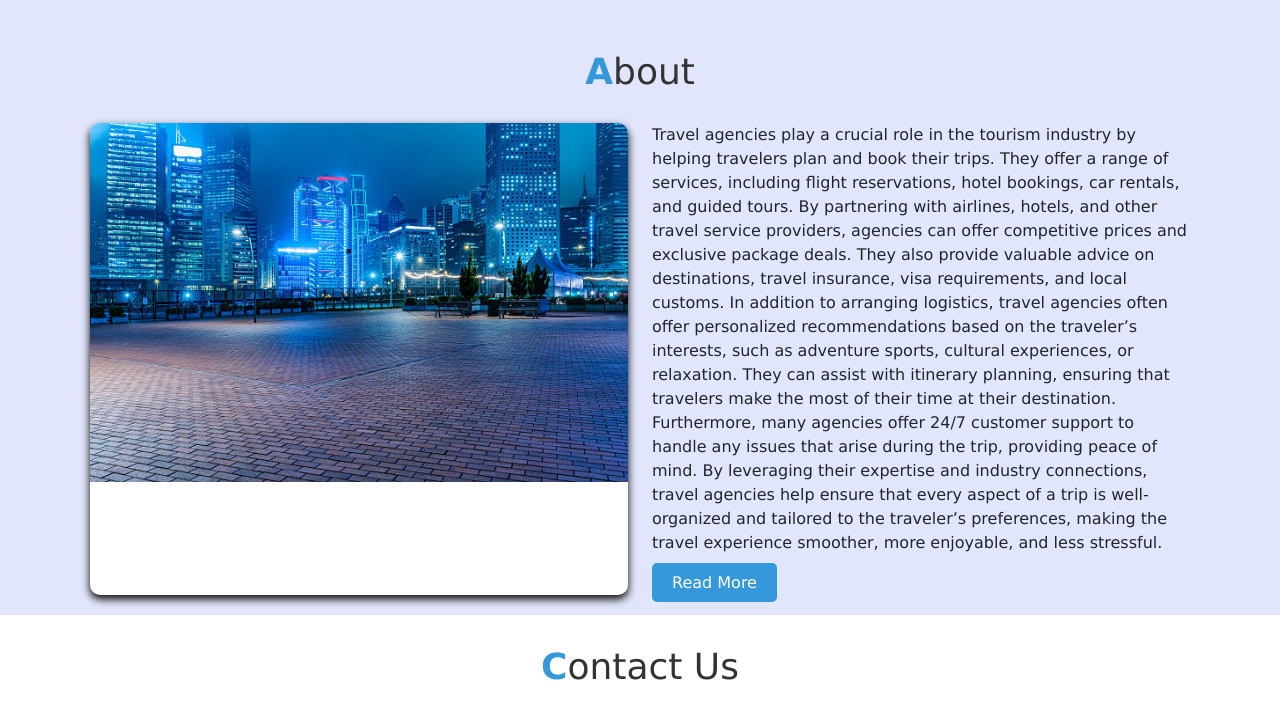
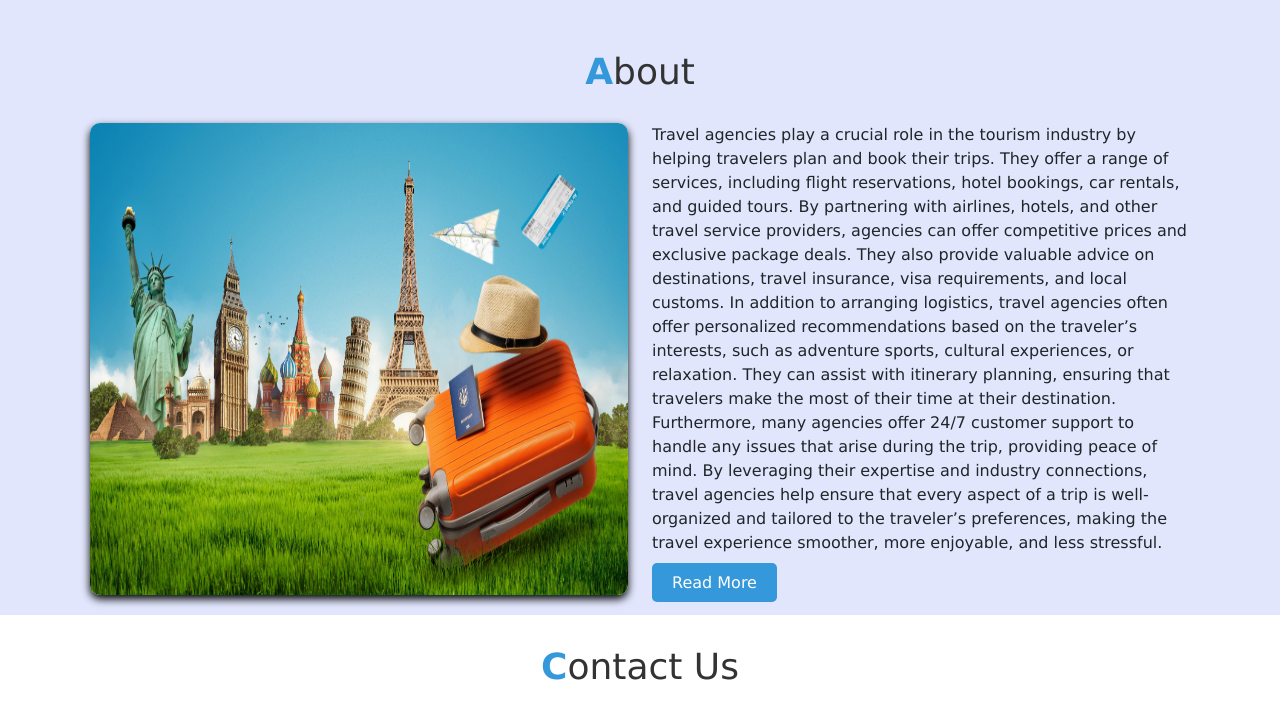
Before and after one commit to RENJITHPS10/travel, a plain HTML site: page index.html in a window 1280 px wide. Shown: the part 4900-5602 px from the top of the page. Drawn offline with nearby package versions, Linux system fonts and the light colour scheme; a web font is replaced by a local one.

Commit message:
image updated

```diff
--- a/index.html
+++ b/index.html
@@ -401,7 +401,7 @@
 
         <div class="col-md-6 py-3 py-md-0">
           <div class="card">
-            <img src="./images/china.jpg" alt="">
+            <img src="./images/about.jpg" alt="" height="100%">
           </div>
         </div>
         <div class="col-md-6 py-3 py-md-0">
```
Also changed, not shown: images/about.jpg (added).
